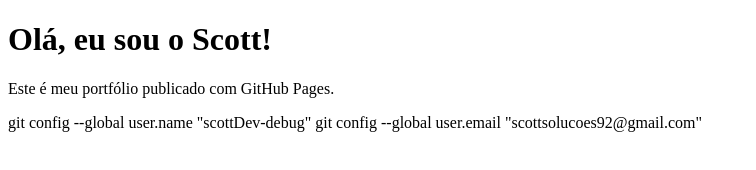
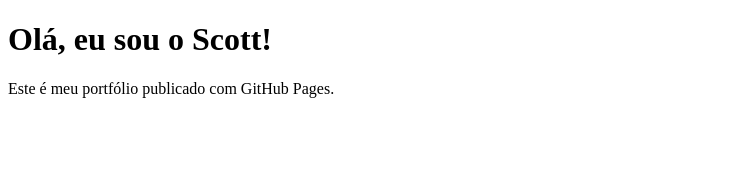
Before and after one commit to scottDev-debug/scottDev-debug.github.io, a plain HTML site: page index.html in a window 1280 px wide. Shown: the whole page, without its empty margins (0-756 px from the left). Drawn offline with Linux system fonts and the light colour scheme.

Commit message:
Criando index.html

```diff
--- a/index.html
+++ b/index.html
@@ -10,5 +10,3 @@
   <p>Este é meu portfólio publicado com GitHub Pages.</p>
 </body>
 </html>
-git config --global user.name "scottDev-debug"
-git config --global user.email "scottsolucoes92@gmail.com"
```
